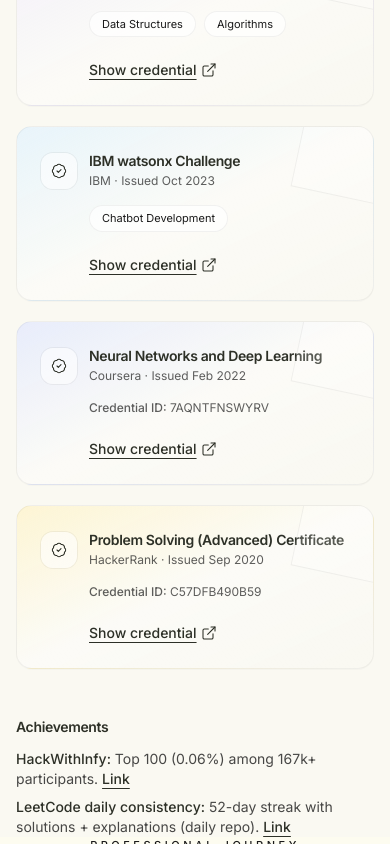
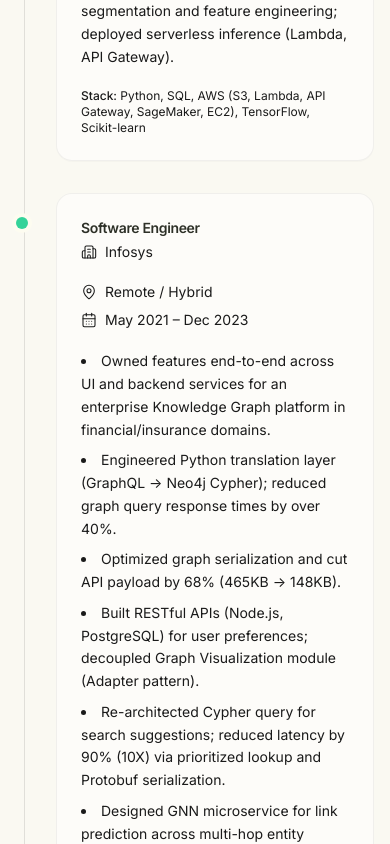
Before and after one commit to sandeepkumar1709/Portfolio, a React (Vite) app: page / in a window 390 px wide. Shown: the part 4940-5784 px from the top of the page. Built offline with nearby package versions, Linux system fonts and the light colour scheme.

Commit message:
updating certifications

```diff
--- a/src/components/Navbar.tsx
+++ b/src/components/Navbar.tsx
@@ -6,10 +6,10 @@
 const NAV_LINKS = [
   { label: "About", href: "#about" },
   { label: "Skills", href: "#skills" },
-  { label: "Certifications", href: "#certifications" },
   { label: "Experience", href: "#experience" },
   { label: "Projects", href: "#projects" },
   { label: "Education", href: "#education" },
+  { label: "Certifications", href: "#certifications" },
   { label: "Contact", href: "#contact" },
 ] as const
 
--- a/src/data/certifications.ts
+++ b/src/data/certifications.ts
@@ -18,6 +18,15 @@
 }
 
 export const certifications: Certification[] = [
+  {
+    name: "Claude Code in Action",
+    issuer: "Anthropic Education",
+    type: "certification",
+    issued: "Mar 2026",
+    credentialId: "q6nbp99ka869",
+    credentialUrl: "https://verify.skilljar.com/c/q6nbp99ka869",
+    skills: ["Claude Code", "AI Engineering"],
+  },
   {
     name: "Neo4j & GenerativeAI Fundamentals",
     issuer: "Neo4j",
--- a/src/pages/Home.tsx
+++ b/src/pages/Home.tsx
@@ -29,10 +29,10 @@
       <Hero />
       <About variant="sand" />
       <Skills variant="linen" />
-      <Certifications variant="sand" />
-      <Experience variant="linen" />
+      <Experience variant="sand" />
+      <Projects variant="linen" />
       <Education variant="sand" />
-      <Projects variant="linen" />
+      <Certifications variant="linen" />
       <Contact variant="sand" />
     </main>
   )
--- a/src/sections/Certifications.tsx
+++ b/src/sections/Certifications.tsx
@@ -1,7 +1,7 @@
 import { Section } from "../components/Section"
 import { motion, useReducedMotion } from "framer-motion"
 import { BadgeCheck, ExternalLink } from "lucide-react"
-import { certifications, achievements } from "../data/certifications"
+import { certifications } from "../data/certifications"
 
 interface CertificationsProps {
   variant?: "linen" | "sand"
@@ -138,39 +138,6 @@
         ))}
       </div>
 
-      {achievements.length > 0 && (
-        <div className="mt-12">
-          <motion.h3
-            className="text-sm font-semibold tracking-tight text-graphite mb-3"
-            initial={reducedMotion ? false : { opacity: 0, y: 10 }}
-            whileInView={reducedMotion ? undefined : { opacity: 1, y: 0 }}
-            viewport={{ once: true, amount: 0.3 }}
-            transition={{ duration: 0.45, ease: "easeOut" }}
-          >
-            Achievements
-          </motion.h3>
-          <ul className="space-y-2 list-none">
-            {achievements.map((a) => (
-              <li key={a.title} className="text-sm text-[#1A1A1A]/80">
-                <span className="font-medium text-graphite">{a.title}:</span> {a.detail}
-                {a.href ? (
-                  <>
-                    {" "}
-                    <a
-                      href={a.href}
-                      target="_blank"
-                      rel="noopener noreferrer"
-                      className="font-medium text-graphite underline underline-offset-4 hover:text-graphiteHover"
-                    >
-                      Link
-                    </a>
-                  </>
-                ) : null}
-              </li>
-            ))}
-          </ul>
-        </div>
-      )}
     </Section>
   )
 }
--- a/src/sections/Education.tsx
+++ b/src/sections/Education.tsx
@@ -1,5 +1,6 @@
 import { Section } from "../components/Section"
 import { education } from "../data/education"
+import { achievements } from "../data/certifications"
 import { Building2, ChevronDown } from "lucide-react"
 
 interface EducationProps {
@@ -83,6 +84,32 @@
           })}
         </ul>
       </div>
+
+      {achievements.length > 0 ? (
+        <div className="mt-10 rounded-2xl border border-black/5 bg-white/60 p-6 md:p-7">
+          <h3 className="text-sm font-semibold tracking-tight text-graphite mb-3">Achievements</h3>
+          <ul className="space-y-2 list-none">
+            {achievements.map((a) => (
+              <li key={a.title} className="text-sm text-ink/80">
+                <span className="font-medium text-graphite">{a.title}:</span> {a.detail}
+                {a.href ? (
+                  <>
+                    {" "}
+                    <a
+                      href={a.href}
+                      target="_blank"
+                      rel="noopener noreferrer"
+                      className="font-medium text-graphite underline underline-offset-4 hover:text-graphiteHover"
+                    >
+                      Link
+                    </a>
+                  </>
+                ) : null}
+              </li>
+            ))}
+          </ul>
+        </div>
+      ) : null}
     </Section>
   )
 }
```
